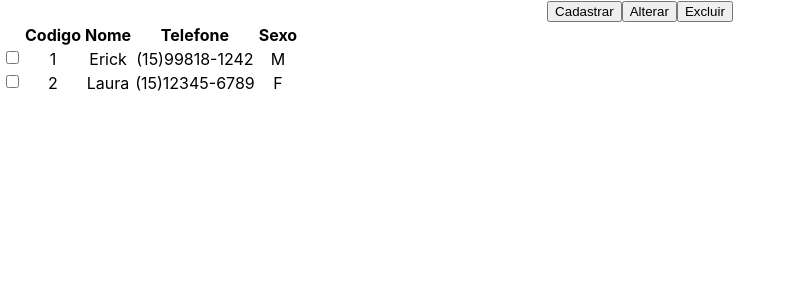
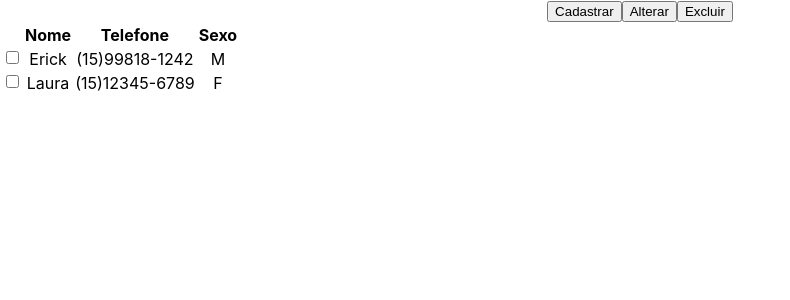
Before and after one commit to ErickEscagion/contact_list, a React (Create React App) app: page / in a window 1280 px wide. Shown: the top 300 px of the page, without its empty margins (0-790 px from the left). Built offline with nearby package versions, Linux system fonts and the light colour scheme.

Commit message:
change datebase

```diff
--- a/src/components/Main.js
+++ b/src/components/Main.js
@@ -4,8 +4,8 @@ import Table from './Table/Table';
 const Main = () =>{
 
     const data = [
-        { id:1, name:'Erick', telephone:'(15)99818-1242', sex:'M'},
-        { id:2, name:'Laura', telephone:'(15)12345-6789', sex:'F'}
+        { name:'Erick', telephone:'(15)99818-1242', sex:'M'},
+        { name:'Laura', telephone:'(15)12345-6789', sex:'F'}
     ]
 
     const [redirectToRegister, setRedirectToRegister] = useState(false);
@@ -46,8 +46,8 @@ const Main = () =>{
             <input type="button" value="Cadastrar" onClick={register}></input>
             <input type="button" value="Alterar" onClick={change}></input>
             <input type="button" value="Excluir" onClick={del}></input>
+            <Table data={data} head={head}/>
         </div>
-        <Table data={data} head={head}/>
         </>
     )
 }
```
